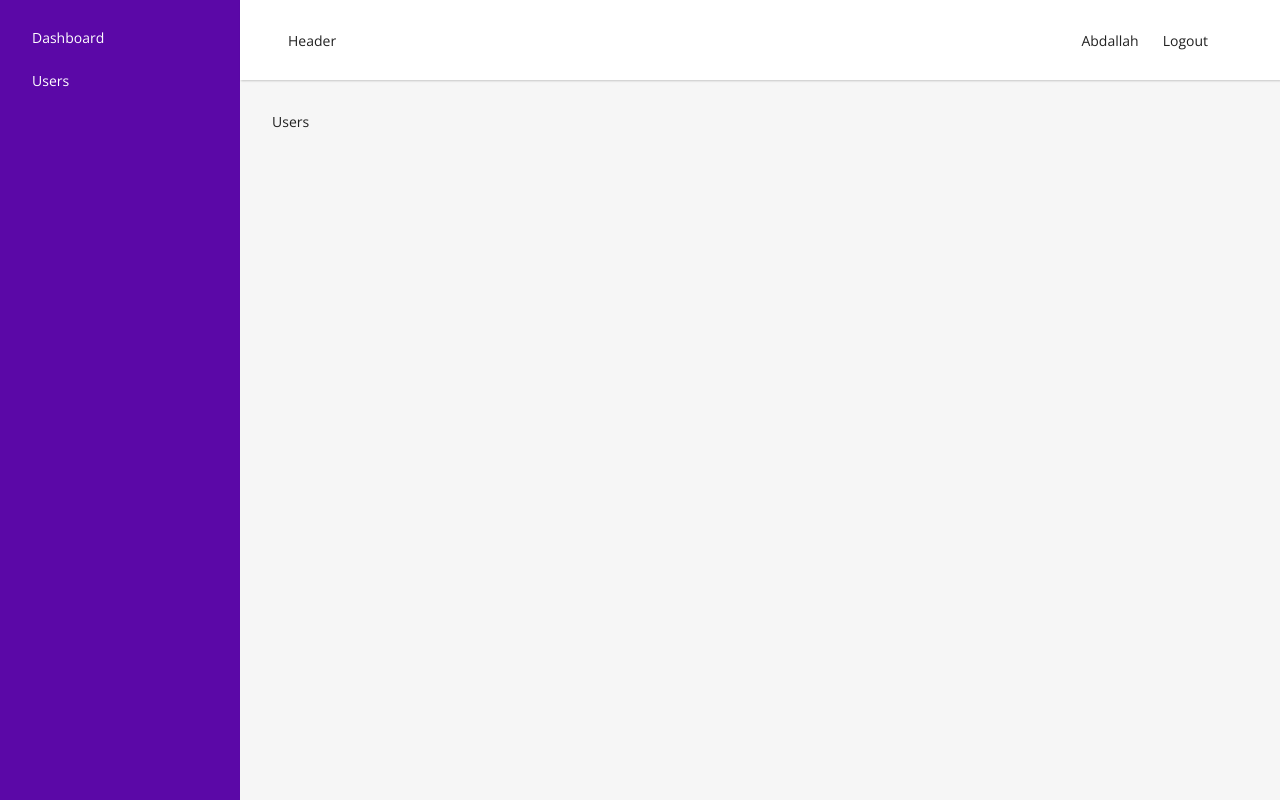
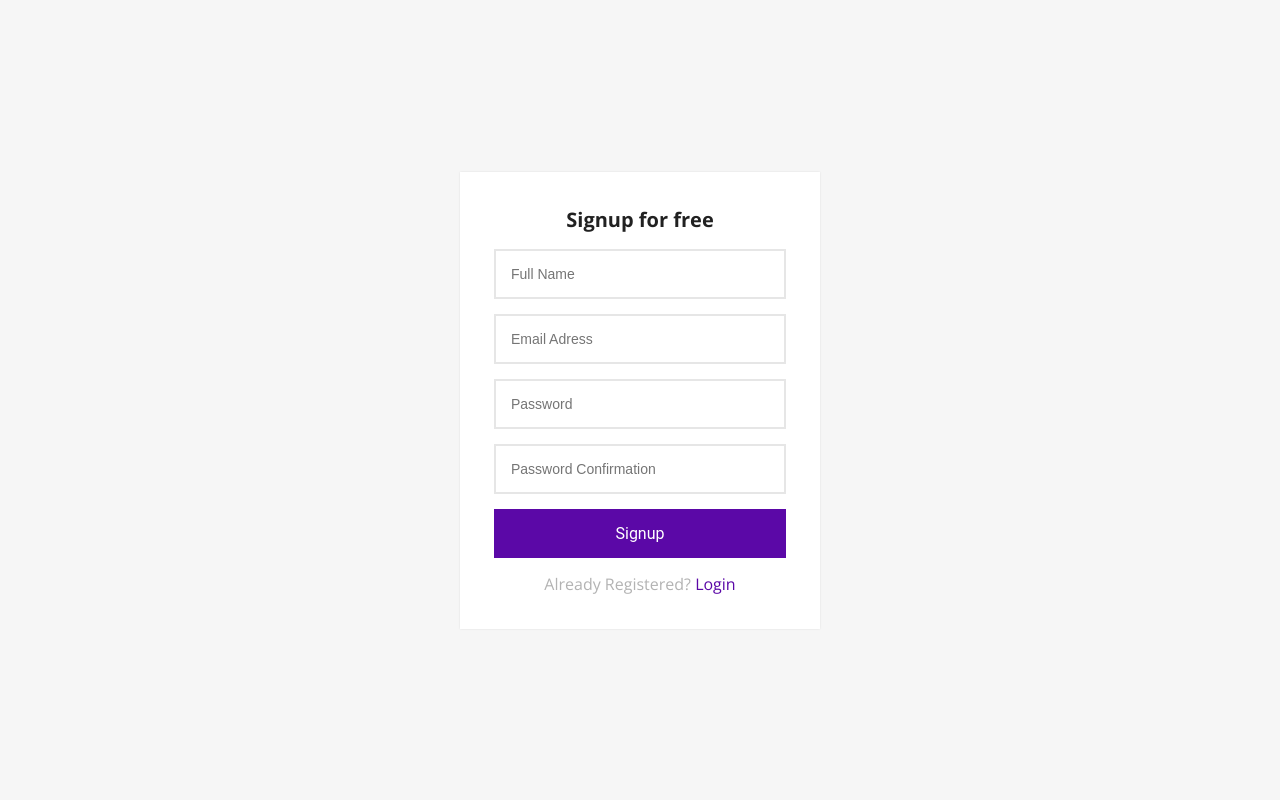
Before and after one commit to montaser-dev/AuthFlow, a React (Vite) app in the folder react-frontend/: page /signup in a window 1280 px wide. Before the commit this address led to /users. Built offline with nearby package versions, Linux system fonts and the light colour scheme; no server answers.

Commit message:
Implement Signup in React

```diff
--- a/react-frontend/package.json
+++ b/react-frontend/package.json
@@ -10,6 +10,8 @@
     "preview": "vite preview"
   },
   "dependencies": {
+    "axios": "^1.7.2",
+    "prop-types": "^15.8.1",
     "react": "^18.3.1",
     "react-dom": "^18.3.1"
   },
--- /dev/null
+++ b/react-frontend/src/axios-client.js
@@ -0,0 +1,25 @@
+import axios from "axios";
+const axiosClient = axios.create({
+        baseURL:`${import.meta.env.VITE_API_BASE_URL}/api`
+    })
+
+axiosClient.interceptors.request.use((config)=>{
+    const token = localStorage.get("ACCESS_TOKEN")
+    config.headers.Authorization = `Bearer ${token}`
+    return config;
+})
+
+axiosClient.interceptors.response.use((response)=>{
+    return response;
+}, (error)=>{
+    const {response} = error;
+    if(response.status == 401){
+        localStorage.removeItem('ACCESS_TOKEN')
+    }
+
+    throw error;
+})
+
+
+
+export default axiosClient;
--- a/react-frontend/src/components/GuestLayout.jsx
+++ b/react-frontend/src/components/GuestLayout.jsx
@@ -1,4 +1,3 @@
-import React from 'react'
 import { Navigate, Outlet } from 'react-router-dom'
 import { useStateContext } from '../contexts/ContextProvider'
 
--- a/react-frontend/src/contexts/ContextProvider.jsx
+++ b/react-frontend/src/contexts/ContextProvider.jsx
@@ -1,4 +1,6 @@
 import { createContext, useContext, useState } from "react";
+import PropTypes from 'prop-types';
+
 
 const StateContext = createContext({
     user: null,
@@ -11,7 +13,7 @@ export const ContextProvider = ({children})=>{
     const [user, setUser] = useState({
         name: 'Abdallah'
     });
-    const [token, _setToken] = useState(123);
+    const [token, _setToken] = useState(null);
 
     const setToken = (token) =>{
         _setToken(token)
@@ -34,4 +36,9 @@ export const ContextProvider = ({children})=>{
     )
 }
 
+ContextProvider.propTypes = {
+    children: PropTypes.node.isRequired,
+};
+
+
 export const useStateContext = () => useContext(StateContext)
--- a/react-frontend/src/pages/Dashboard.jsx
+++ b/react-frontend/src/pages/Dashboard.jsx
@@ -1,4 +1,3 @@
-import React from 'react'
 
 export default function Dashboard() {
   return (
--- a/react-frontend/src/pages/Login.jsx
+++ b/react-frontend/src/pages/Login.jsx
@@ -1,4 +1,4 @@
-import React from 'react'
+import { Link } from 'react-router-dom'
 
 export default function Login() {
   const onSubmit = (ev) =>{
@@ -8,7 +8,15 @@ export default function Login() {
     <div className='login-signup-form animated fadeInDown'>
       <div className="form">
         <form onSubmit={onSubmit}>
-
+          <h1 className='title'>
+            Login into your account
+          </h1>
+          <input type="email" placeholder='Email' />
+          <input type="password" placeholder='Password' />
+          <button className='btn btn-block'> Login</button>
+          <p className="message">
+            Not Registered? <Link to='/signup'>Create an account</Link>
+          </p>
 
         </form>
       </div>
--- a/react-frontend/src/pages/Signup.jsx
+++ b/react-frontend/src/pages/Signup.jsx
@@ -1,7 +1,56 @@
-import React from 'react'
+import { Link } from 'react-router-dom'
+import { useRef } from 'react';
+import axiosClient from '../axios-client';
+import { useStateContext } from '../contexts/ContextProvider';
 
 export default function Signup() {
+  const nameRef = useRef();
+  const emailRef = useRef();
+  const passwordRef = useRef();
+  const passwordConfirmationRef = useRef();
+
+  const{setUser, setToken} = useStateContext()
+
+
+  const onSubmit = (ev) =>{
+    ev.preventDefault()
+    const payload = {
+      name : nameRef.current.value,
+      email: emailRef.current.value,
+      password: passwordRef.current.value,
+      password_confirmation: passwordConfirmationRef.current.value ,
+    }
+
+    axiosClient.post('/signup', payload).then(({data})=>{
+      setUser(data.user)
+      setToken(data.token)
+    })
+    .catch(err =>{
+      const response = err.response;
+      if(response && response.status == 422){
+        console.log(response.data.errors);
+      }
+    })
+  }
   return (
-    <div>Signup</div>
-  )
+    <div className='login-signup-form animated fadeInDown'>
+      <div className="form">
+        <form onSubmit={onSubmit}>
+          <h1 className='title'>
+            Signup for free
+          </h1>
+          <input ref={nameRef} placeholder='Full Name' />
+          <input ref={emailRef} type="email" placeholder='Email Adress' />
+          <input ref={passwordRef} type="password" placeholder='Password' />
+          <input ref={passwordConfirmationRef} type="password" placeholder='Password Confirmation' />
+          <button className='btn btn-block'> Signup</button>
+          <p className="message">
+            Already Registered? <Link to='/login'>Login</Link>
+          </p>
+
+        </form>
+      </div>
+
+    </div>
+    )
 }
```
Also changed, not shown: 2 other files (tests, documents, lock files or other folders).
